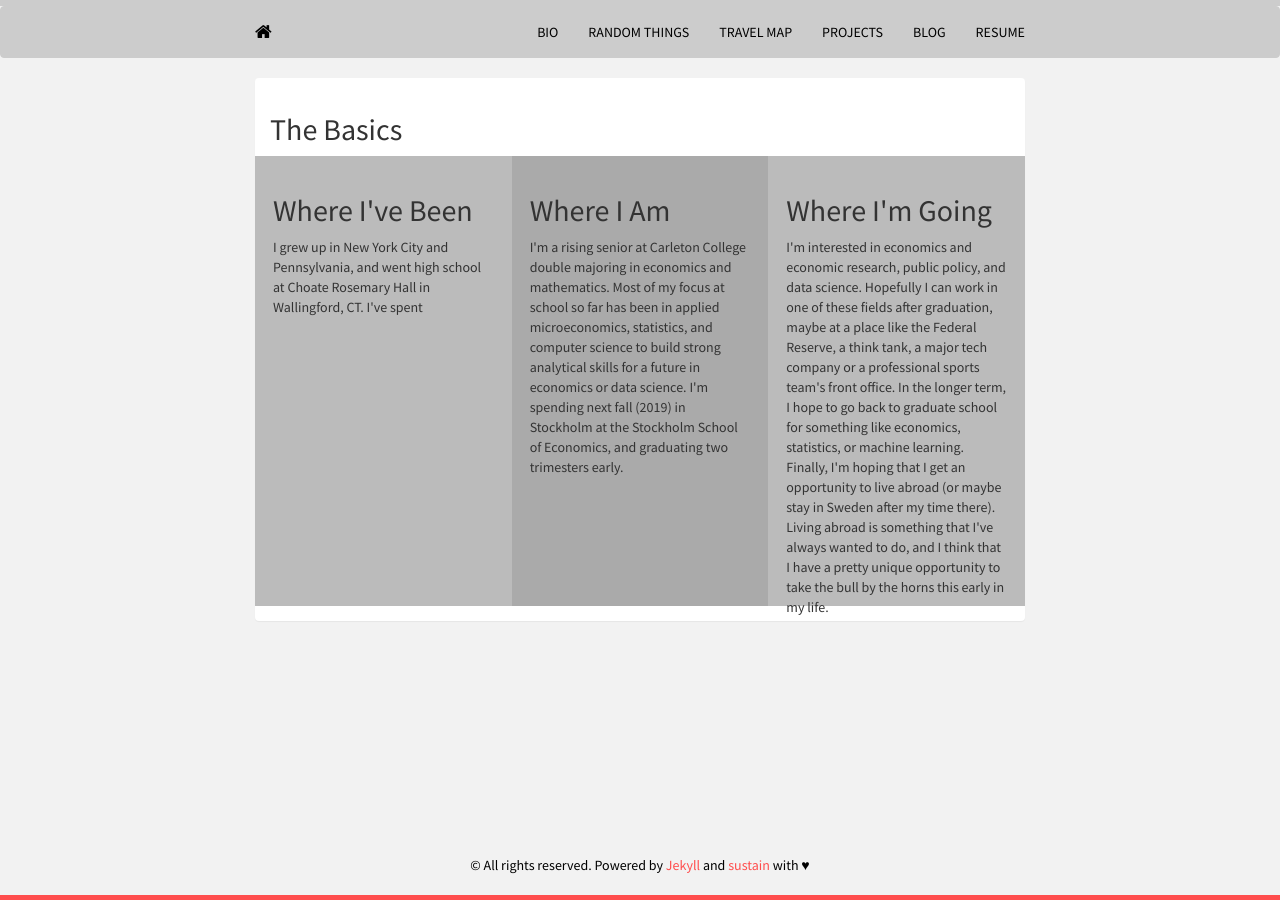
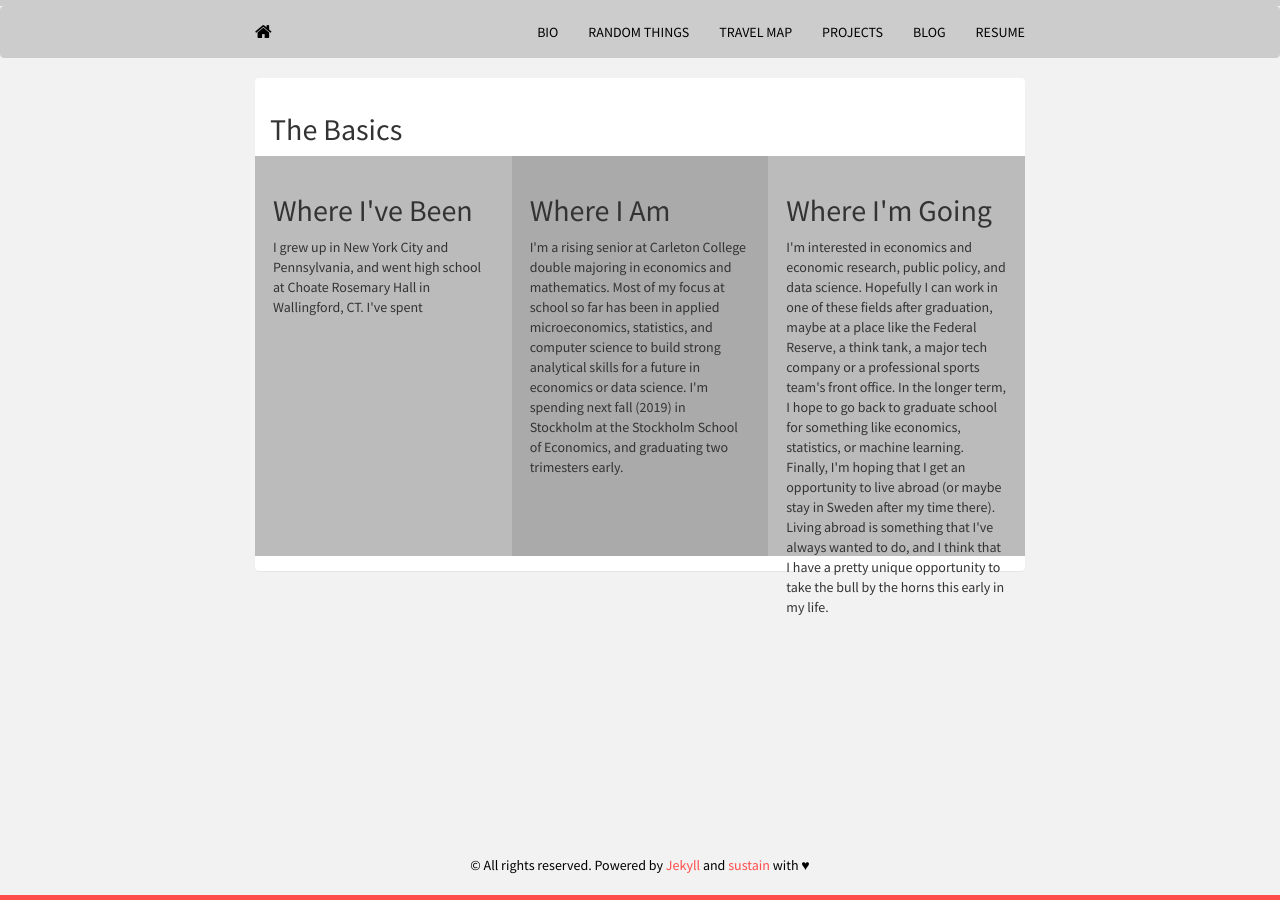
Before and after one commit to mrkaye97/mrkaye97.github.io, a Jekyll site: the page built from bio.html, in a window 1280 px wide. Built offline with Jekyll 4.4.1, drawn with Linux system fonts in a browser that asks for light colours; nearby versions of some CDN libraries.

Commit message:
Update bio.html

```diff
--- a/bio.html
+++ b/bio.html
@@ -26,7 +26,7 @@ Title: Bio
   float: left;
   width: 33.33%;
   padding: 18px;
-  height: 450px; /* Should be removed. Only for demonstration */
+  height: 400px; /* Should be removed. Only for demonstration */
 }
 
 /* Clear floats after the columns */
```
